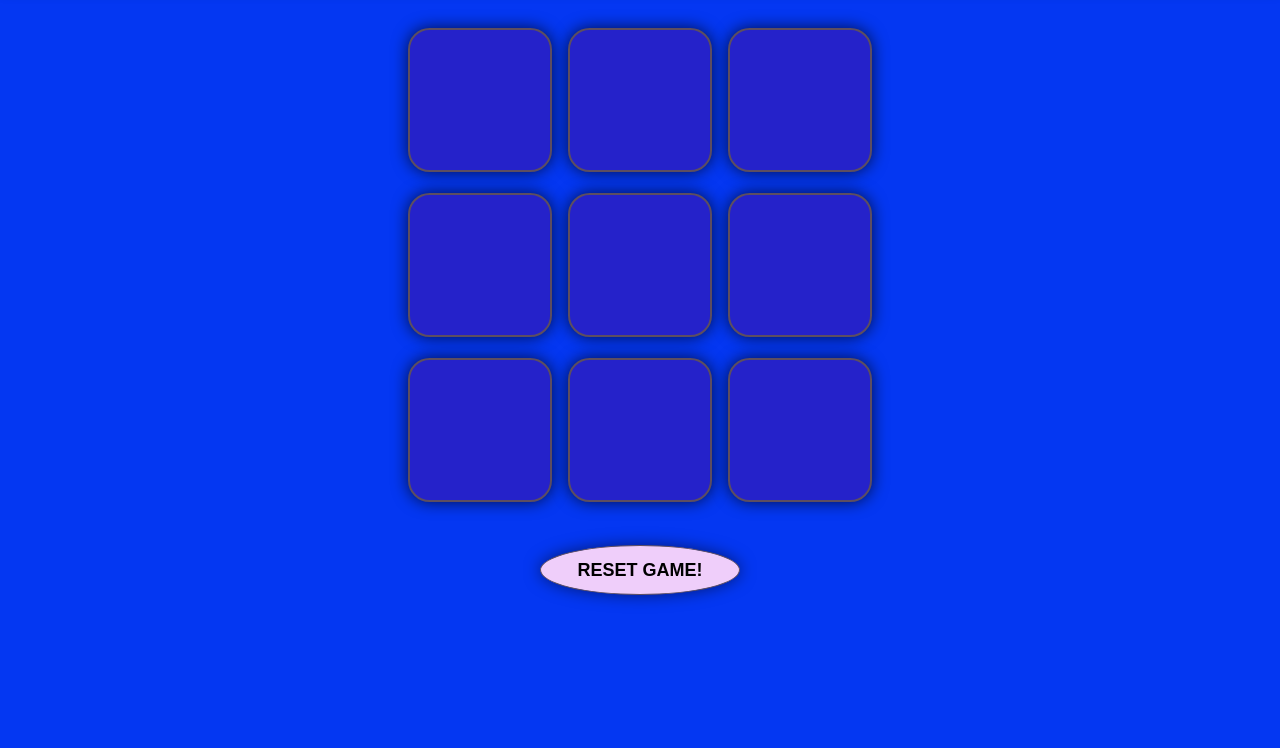
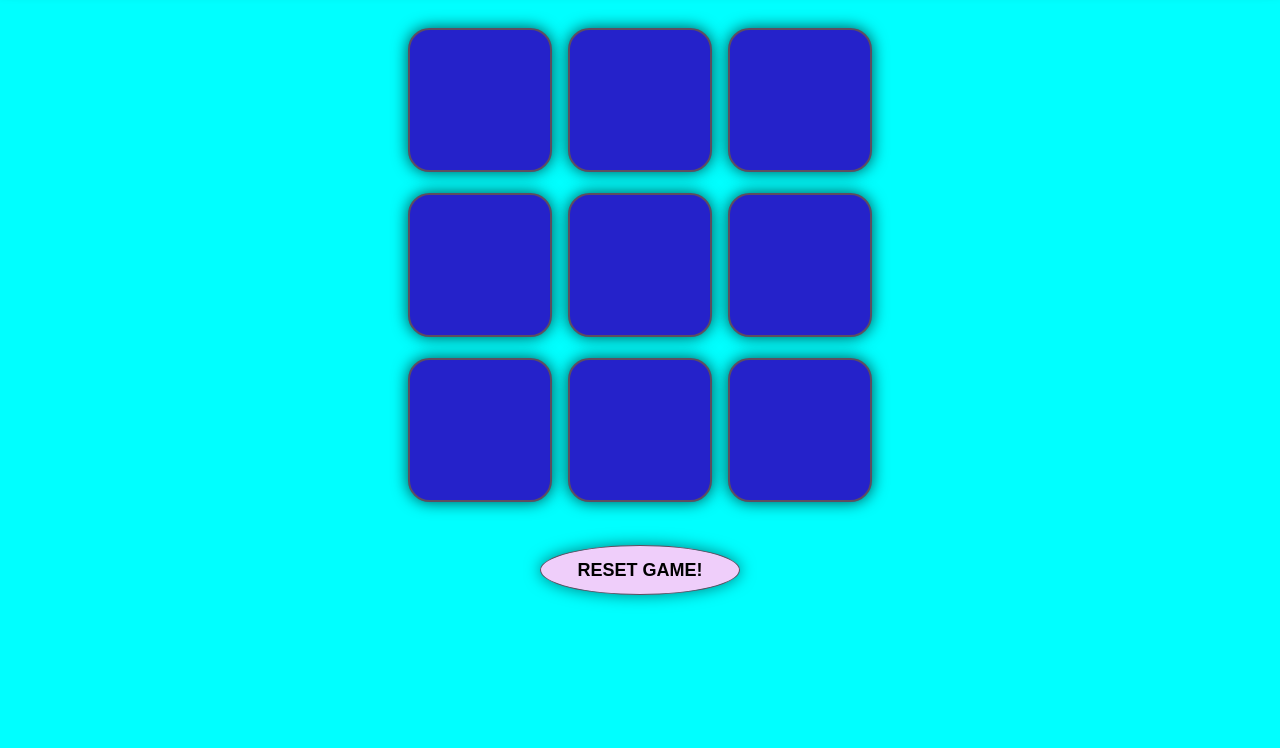
Before and after one commit to Diksha-Debnath/Tic-Tac-Toe, a plain HTML site: page index.html in a window 1280 px wide. Shown: the part 52-800 px from the top of the page. Drawn offline with Linux system fonts and the light colour scheme.

Commit message:
Update style.css

```diff
--- a/style.css
+++ b/style.css
@@ -3,7 +3,7 @@
     padding:0 ;
 }
 body{
-    background-color: #0437F2;
+    background-color: aqua;
     text-align: center;
 }
 .container{
```
